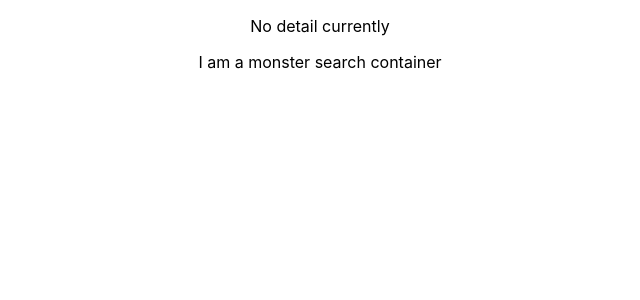
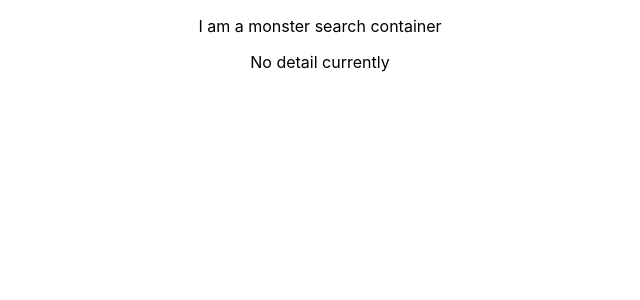
Before and after one commit to brewchetta/monstrous-initiative-tracker, a React (Create React App) app: page / in a window 1280 px wide. Shown: the top 300 px of the page, without its empty margins (320-960 px from the left). Built offline with nearby package versions, Linux system fonts and the light colour scheme; no server answers.

Commit message:
moved order of components

```diff
--- a/src/components/App.js
+++ b/src/components/App.js
@@ -14,9 +14,9 @@ function App() {
     <div className="App">
       <ContextProvider>
 
+        <SearchContainer />
+        <DetailContainer />
         <InitiativeList />
-        <DetailContainer />
-        <SearchContainer />
 
       </ContextProvider>
     </div>
```
Also changed, not shown: 1 other file (tests, documents, lock files or other folders).
